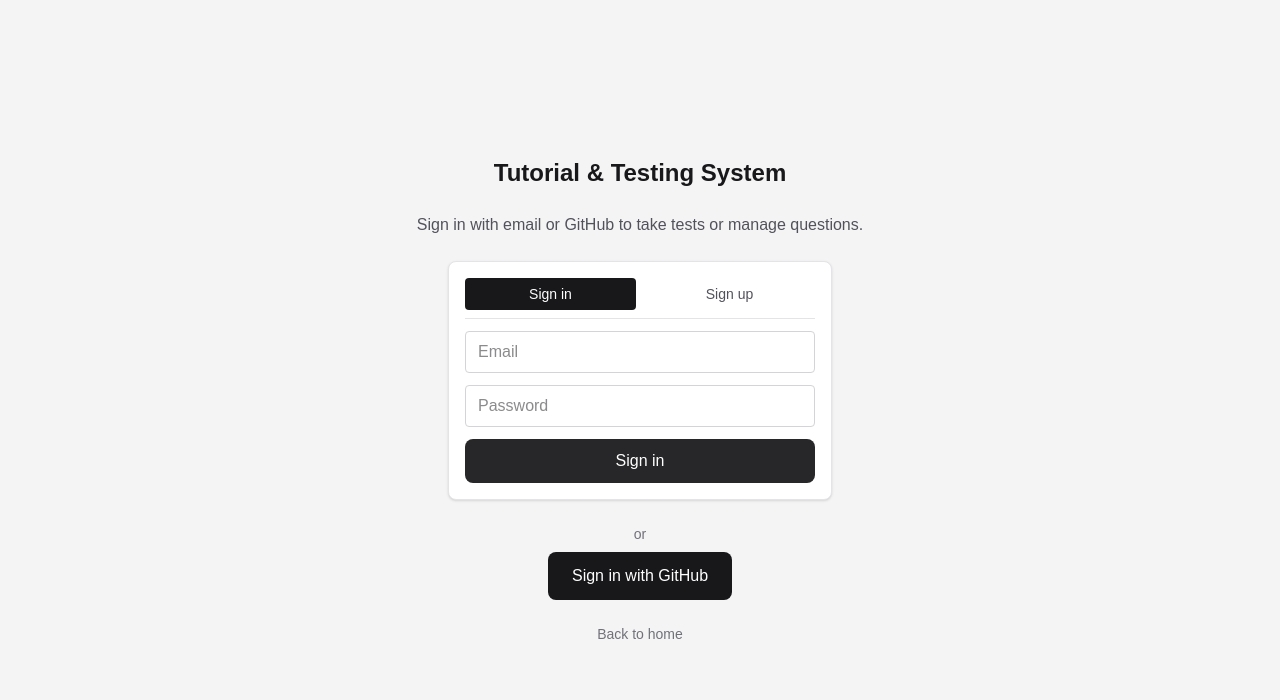
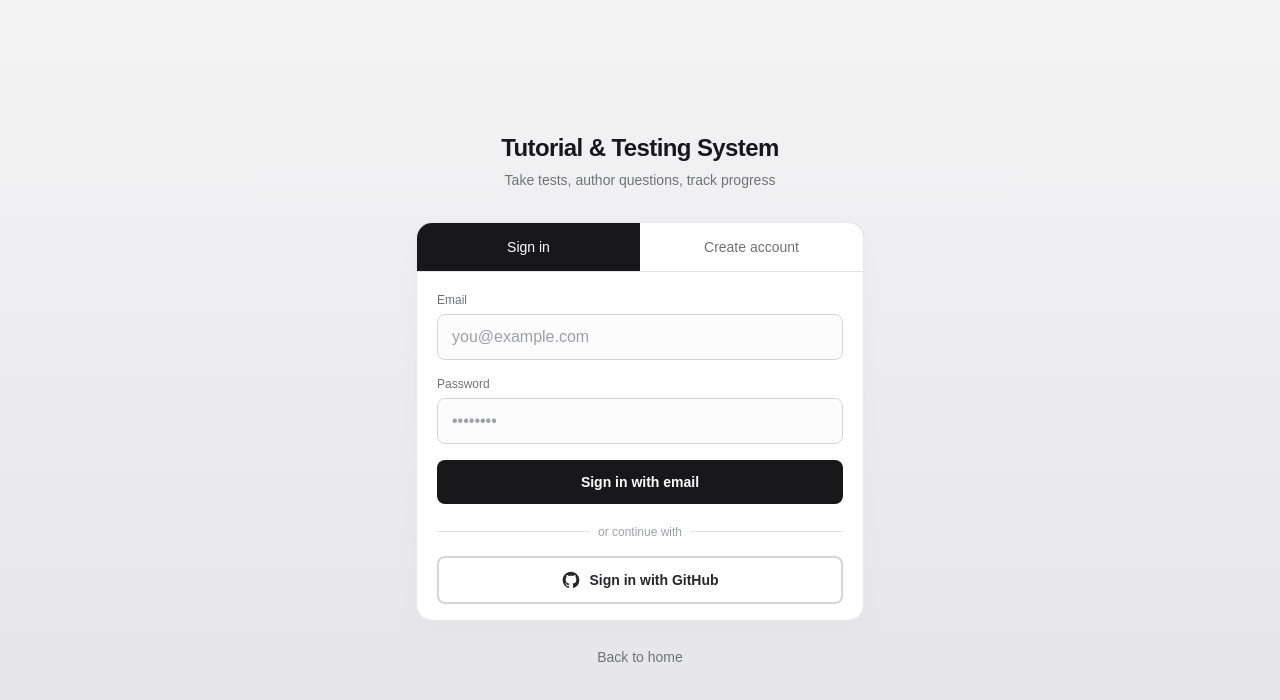
Before and after one commit to y-rosenthal/yrS3, a Next.js app: page /login in a window 1280 px wide. Shown: the top 700 px of the page. Built offline with nearby package versions, Linux system fonts and the light colour scheme.

Commit message:
Implement user redirection to login on unauthorized access in HomePage, enhance login page UI with improved layout and email authentication form, and add logging for email sign-in attempts.

```diff
--- a/src/app/login/page.tsx
+++ b/src/app/login/page.tsx
@@ -99,86 +99,127 @@ export default function LoginPage() {
   }
 
   return (
-    <div className="flex min-h-screen flex-col items-center justify-center gap-6 bg-zinc-100 p-8">
-      <h1 className="text-2xl font-semibold text-zinc-900">
+    <div className="min-h-screen bg-gradient-to-b from-zinc-100 to-zinc-200 flex flex-col items-center justify-center p-6">
+      <div className="w-full max-w-md">
+        {/* Header */}
+        <div className="text-center mb-8">
+          <h1 className="text-2xl font-bold text-zinc-900 tracking-tight">
             Tutorial & Testing System
           </h1>
-      <p className="text-zinc-600">
-        Sign in with email or GitHub to take tests or manage questions.
+          <p className="mt-1.5 text-sm text-zinc-500">
+            Take tests, author questions, track progress
           </p>
+        </div>
 
-      {/* Email form */}
-      <form
-        onSubmit={handleEmailSubmit}
-        className="flex w-full max-w-sm flex-col gap-3 rounded-lg border border-zinc-200 bg-white p-4 shadow-sm"
-      >
-        <div className="flex gap-2 border-b border-zinc-200 pb-2">
+        {/* Card */}
+        <div className="bg-white rounded-2xl shadow-lg shadow-zinc-200/50 border border-zinc-200/80 overflow-hidden">
+          {/* Tabs */}
+          <div className="flex border-b border-zinc-200">
             <button
               type="button"
               onClick={() => { setMode("signin"); setMessage(null); }}
-            className={`flex-1 rounded px-3 py-1.5 text-sm font-medium ${mode === "signin" ? "bg-zinc-900 text-white" : "text-zinc-600 hover:bg-zinc-100"}`}
+              className={`flex-1 py-3.5 text-sm font-medium transition-colors ${
+                mode === "signin"
+                  ? "bg-zinc-900 text-white"
+                  : "text-zinc-500 hover:bg-zinc-50 hover:text-zinc-700"
+              }`}
             >
               Sign in
             </button>
             <button
               type="button"
               onClick={() => { setMode("signup"); setMessage(null); }}
-            className={`flex-1 rounded px-3 py-1.5 text-sm font-medium ${mode === "signup" ? "bg-zinc-900 text-white" : "text-zinc-600 hover:bg-zinc-100"}`}
+              className={`flex-1 py-3.5 text-sm font-medium transition-colors ${
+                mode === "signup"
+                  ? "bg-zinc-900 text-white"
+                  : "text-zinc-500 hover:bg-zinc-50 hover:text-zinc-700"
+              }`}
             >
-            Sign up
+              Create account
             </button>
           </div>
+
+          {/* Email form */}
+          <form onSubmit={handleEmailSubmit} className="p-5 space-y-4">
+            <div>
+              <label htmlFor="email" className="block text-xs font-medium text-zinc-500 mb-1.5">
+                Email
+              </label>
               <input
+                id="email"
                 type="email"
-          placeholder="Email"
+                placeholder="you@example.com"
                 value={email}
                 onChange={(e) => setEmail(e.target.value)}
                 required
-          className="rounded border border-zinc-300 px-3 py-2 text-zinc-900"
+                className="w-full rounded-lg border border-zinc-300 bg-zinc-50/50 px-3.5 py-2.5 text-zinc-900 placeholder:text-zinc-400 focus:border-zinc-400 focus:outline-none focus:ring-1 focus:ring-zinc-400"
                 autoComplete="email"
               />
+            </div>
+            <div>
+              <label htmlFor="password" className="block text-xs font-medium text-zinc-500 mb-1.5">
+                Password
+              </label>
               <input
+                id="password"
                 type="password"
-          placeholder="Password"
+                placeholder={mode === "signup" ? "At least 6 characters" : "••••••••"}
                 value={password}
                 onChange={(e) => setPassword(e.target.value)}
                 required
                 minLength={6}
-          className="rounded border border-zinc-300 px-3 py-2 text-zinc-900"
+                className="w-full rounded-lg border border-zinc-300 bg-zinc-50/50 px-3.5 py-2.5 text-zinc-900 placeholder:text-zinc-400 focus:border-zinc-400 focus:outline-none focus:ring-1 focus:ring-zinc-400"
                 autoComplete={mode === "signup" ? "new-password" : "current-password"}
               />
+            </div>
             <button
               type="submit"
               disabled={loading}
-          className="rounded-lg bg-zinc-800 px-4 py-2.5 font-medium text-white hover:bg-zinc-700 disabled:opacity-50"
+              className="w-full rounded-lg bg-zinc-900 py-3 text-sm font-semibold text-white hover:bg-zinc-800 disabled:opacity-50 disabled:pointer-events-none transition-colors"
             >
-          {loading ? "Please wait…" : mode === "signup" ? "Sign up" : "Sign in"}
+              {loading ? "Please wait…" : mode === "signup" ? "Create account" : "Sign in with email"}
             </button>
           </form>
 
+          {/* Divider */}
+          <div className="px-5 pb-4">
+            <div className="relative">
+              <div className="absolute inset-0 flex items-center">
+                <div className="w-full border-t border-zinc-200" />
+              </div>
+              <div className="relative flex justify-center text-xs">
+                <span className="bg-white px-2 text-zinc-400">or continue with</span>
+              </div>
+            </div>
+            <button
+              type="button"
+              onClick={signInWithGitHub}
+              className="mt-4 w-full flex items-center justify-center gap-2 rounded-lg border-2 border-zinc-300 bg-white py-3 text-sm font-semibold text-zinc-800 hover:border-zinc-400 hover:bg-zinc-50 transition-colors"
+            >
+              <svg className="h-5 w-5" viewBox="0 0 24 24" fill="currentColor" aria-hidden>
+                <path fillRule="evenodd" d="M12 2C6.477 2 2 6.484 2 12.017c0 4.425 2.865 8.18 6.839 9.504.5.092.682-.217.682-.483 0-.237-.008-.868-.013-1.703-2.782.605-3.369-1.343-3.369-1.343-.454-1.158-1.11-1.466-1.11-1.466-.908-.62.069-.608.069-.608 1.003.07 1.531 1.032 1.531 1.032.892 1.53 2.341 1.088 2.91.832.092-.647.35-1.088.636-1.338-2.22-.253-4.555-1.113-4.555-4.951 0-1.093.39-1.988 1.029-2.688-.103-.253-.446-1.272.098-2.65 0 0 .84-.27 2.75 1.026A9.564 9.564 0 0112 6.844c.85.004 1.705.115 2.504.337 1.909-1.296 2.747-1.027 2.747-1.027.546 1.379.202 2.398.1 2.651.64.7 1.028 1.595 1.028 2.688 0 3.848-2.339 4.695-4.566 4.943.359.309.678.92.678 1.855 0 1.338-.012 2.419-.012 2.747 0 .268.18.58.688.482A10.019 10.019 0 0022 12.017C22 6.484 17.522 2 12 2z" clipRule="evenodd" />
+              </svg>
+              Sign in with GitHub
+            </button>
+          </div>
+        </div>
+
+        {/* Message */}
         {message && (
           <p
-          className={`max-w-sm text-center text-sm ${message.type === "error" ? "text-red-600" : "text-green-700"}`}
             role="alert"
+            className={`mt-4 text-center text-sm ${message.type === "error" ? "text-red-600" : "text-green-700"}`}
           >
             {message.text}
           </p>
         )}
 
-      <div className="flex flex-col items-center gap-2">
-        <span className="text-sm text-zinc-500">or</span>
-        <button
-          type="button"
-          onClick={signInWithGitHub}
-          className="rounded-lg bg-zinc-900 px-6 py-3 text-white hover:bg-zinc-800"
-        >
-          Sign in with GitHub
-        </button>
-      </div>
-
-      <a href="/" className="text-sm text-zinc-500 hover:underline">
+        <p className="mt-6 text-center">
+          <a href="/" className="text-sm text-zinc-500 hover:text-zinc-700 hover:underline">
             Back to home
           </a>
+        </p>
+      </div>
     </div>
   );
 }
--- a/src/app/page.tsx
+++ b/src/app/page.tsx
@@ -1,8 +1,11 @@
 import Link from "next/link";
+import { redirect } from "next/navigation";
 import { getUser, isAuthor } from "@/lib/auth";
 
 export default async function HomePage() {
   const user = await getUser();
+  if (!user) redirect("/login");
+
   const author = await isAuthor();
 
   return (
@@ -15,8 +18,6 @@ export default async function HomePage() {
           MVP — Take tests, author questions, track progress.
         </p>
         <nav className="mt-8 flex flex-col gap-4">
-          {user ? (
-            <>
           <Link
             href="/tests"
             className="rounded-lg border border-zinc-300 bg-white px-4 py-3 text-zinc-800 hover:bg-zinc-50"
@@ -39,15 +40,6 @@ export default async function HomePage() {
               Sign out
             </button>
           </form>
-            </>
-          ) : (
-            <Link
-              href="/login"
-              className="rounded-lg bg-zinc-900 px-4 py-3 text-white hover:bg-zinc-800 w-fit"
-            >
-              Sign in with GitHub
-            </Link>
-          )}
         </nav>
       </div>
     </div>
```
Also changed, not shown: 1 other file (tests, documents, lock files or other folders). Lines whose indentation alone changed are shown as unchanged.
